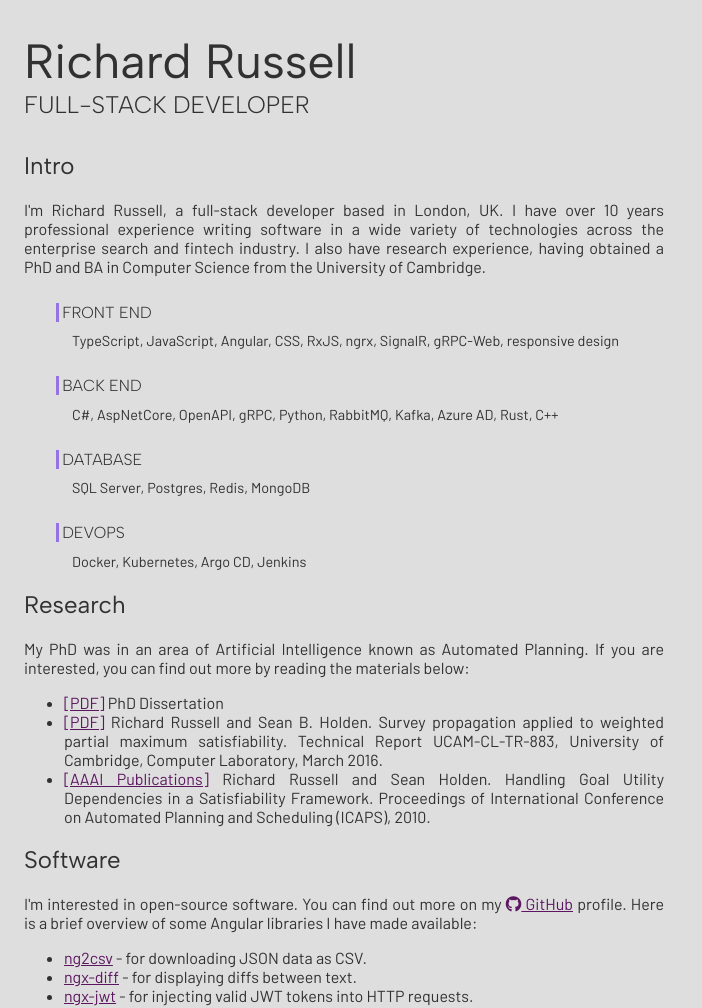
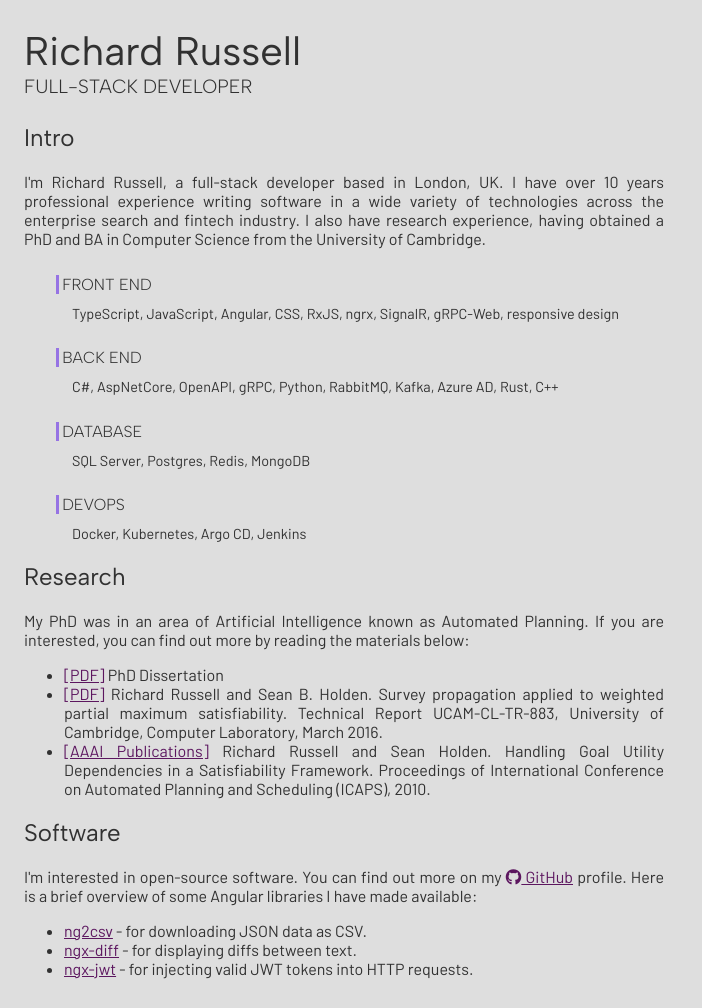
Before and after one commit to rars/rars.github.io, a plain HTML site: page index.html in a window 1280 px wide. Shown: the top 1008 px of the page, without its empty margins (0-702 px from the left). Drawn offline with Linux system fonts and the light colour scheme.

Commit message:
refactor: reduce title size

```diff
--- a/css/styles.css
+++ b/css/styles.css
@@ -25,7 +25,7 @@ h1 {
   font-weight: 400;
   font-style: normal;
   margin-bottom: 0;
-  font-size: 3rem;
+  font-size: 2.5rem;
 }
 
 h2 {
@@ -39,7 +39,7 @@ h4 {
   font-weight: 300;
   font-style: normal;
   margin-top: 0;
-  font-size: 1.5rem;
+  font-size: 1.2rem;
 }
 
 h5 {
```
